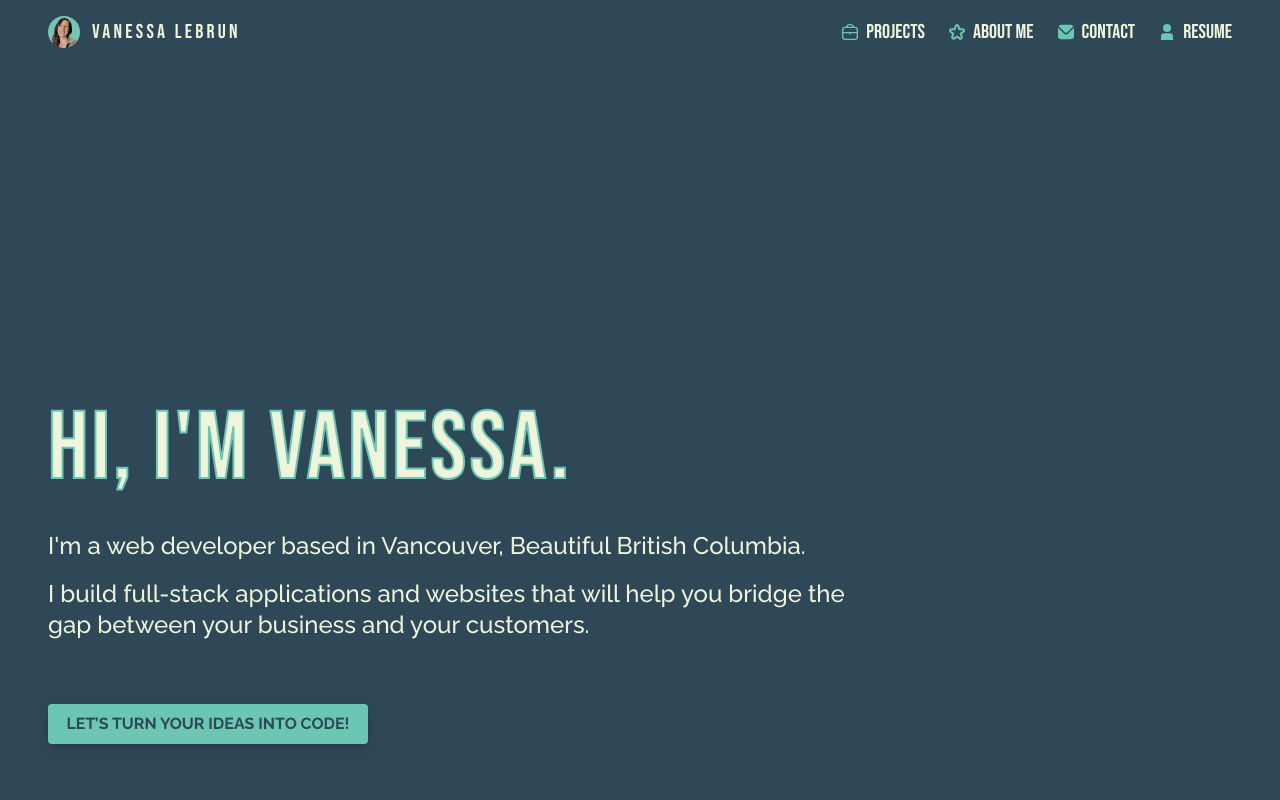
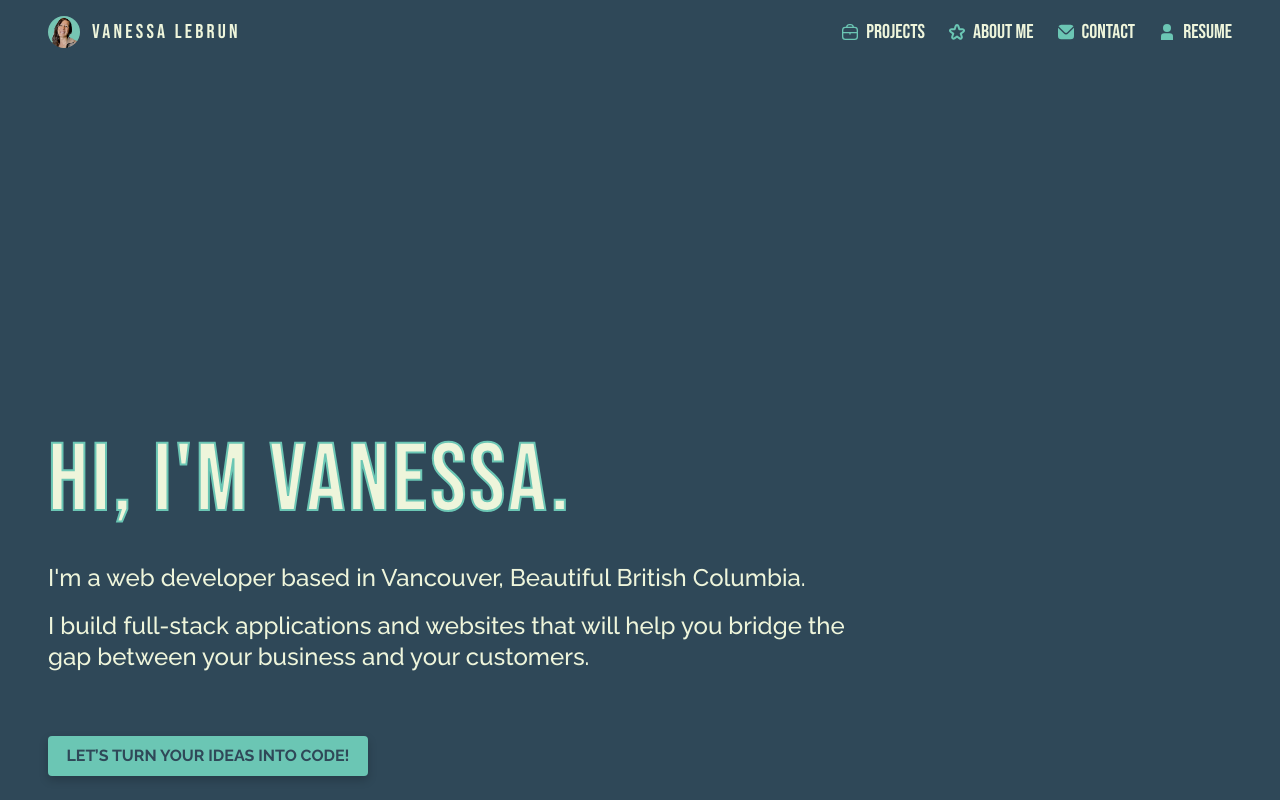
Before and after one commit to vanelmarron/portfolio, a React (Vite) app: page / in a window 1280 px wide. Shown: the top 800 px of the page. Built offline with nearby package versions, Linux system fonts and the light colour scheme.

Commit message:
adjust padding on hero

```diff
--- a/src/components/Hero/Hero.scss
+++ b/src/components/Hero/Hero.scss
@@ -4,7 +4,7 @@
 
 .hero {
     background-color: $background-color;
-    padding: 2rem 0;
+    // padding: 2rem 0;
     color: $text-color;
     height: 95vh;
     display: flex;
```
